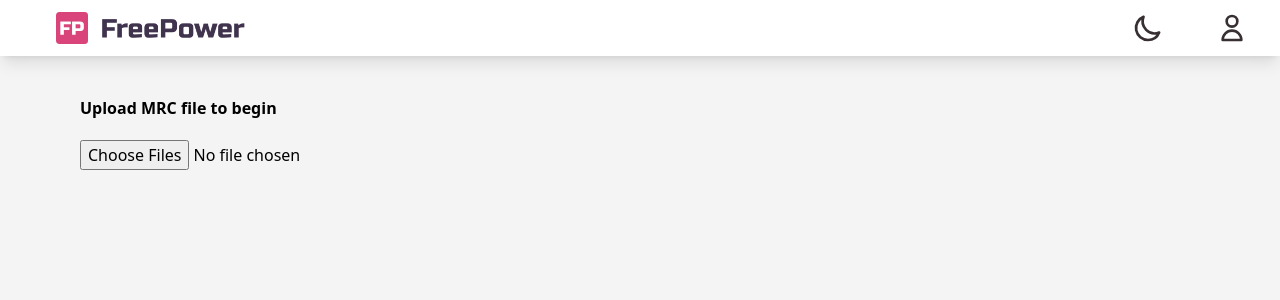
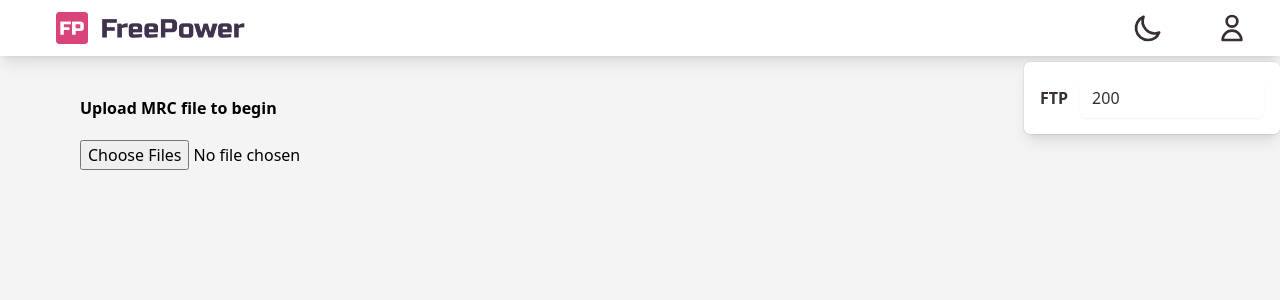
Before and after one commit to FPCycling/FreePower, a SvelteKit app: page / in a window 1280 px wide. Both pictures are taken after a click on the button 1232 px from the left and 28 px from the top of the page. Shown: the top 300 px of the page. Built offline with nearby package versions, Linux system fonts and the light colour scheme.

Commit message:
add user menu for ftp

```diff
--- a/src/components/Header.svelte
+++ b/src/components/Header.svelte
@@ -4,27 +4,40 @@
 
     import { Moon, Sun, User } from './design/icons';
     import Button from './design/buttons/Button.svelte';
+    import UserMenu from './UserMenu.svelte';
 
     const { theme, dark } = getThemeContext();
 
     let logo = $derived($dark ? '/logo_dark.png' : '/logo_light.png');
     let SwitchThemeIcon = $derived($dark ? Sun : Moon);
 
+    let showUserMenu = $state(false);
+
     function handleDarkModeClick() {
         console.log('clicked!');
 
         theme.set($dark ? 'light' : 'dark');
     }
+
+    function toggleUserMenu() {
+        showUserMenu = !showUserMenu;
+    }
 </script>
 
 <span class="flex items-center h-14 shadow-lg bg-white dark:bg-neutral-900 justify-between">
     <a class="pl-14" href={resolve('/')}><img class="h-8" alt="logo" src={logo} /></a>
-    <span class="flex">
+    <span class="flex relative">
         <Button kind="minimal" class="mr-3" onclick={handleDarkModeClick}>
             <SwitchThemeIcon class="text-neutral-900 dark:text-neutral-200 h-8 w-8" />
         </Button>
-        <Button kind="minimal" class="mr-3">
-            <User class="h-8 w-8 text-neutral-900 dark:text-neutral-200" />
-        </Button>
+        <div class="relative">
+            <Button kind="minimal" class="mr-3" onclick={toggleUserMenu}>
+                <User class="h-8 w-8 text-neutral-900 dark:text-neutral-200" />
+            </Button>
+
+            {#if showUserMenu}
+                <UserMenu />
+            {/if}
+        </div>
     </span>
 </span>
--- /dev/null
+++ b/src/components/UserMenu.svelte
@@ -0,0 +1,49 @@
+<script lang="ts">
+    import { userFtp } from '../stores/userSettings';
+
+    let ftpValue = $state($userFtp?.toString() || '200');
+    let ftpError = $state('');
+
+    function handleFtpInput(event: Event) {
+        const input = event.target as HTMLInputElement;
+        ftpValue = input.value;
+
+        const numValue = Number(ftpValue);
+
+        if (isNaN(numValue) || numValue <= 0 || numValue >= 600) {
+            ftpError = 'Invalid FTP';
+        } else {
+            ftpError = '';
+            userFtp.set(numValue);
+            if (typeof window !== 'undefined' && window.localStorage) {
+                localStorage.setItem('userFtp', ftpValue);
+            }
+        }
+    }
+</script>
+
+<div
+    class="absolute right-0 mt-2 w-64 rounded-md shadow-lg bg-white dark:bg-neutral-800 ring-1 ring-black ring-opacity-5 z-50"
+>
+    <div class="p-4">
+        <div class="flex items-center gap-3">
+            <label for="ftpInput" class="text-base font-bold text-neutral-900 dark:text-neutral-200 whitespace-nowrap">
+                FTP
+            </label>
+            <div class="flex-1">
+                <input
+                    id="ftpInput"
+                    type="number"
+                    value={ftpValue}
+                    oninput={handleFtpInput}
+                    class="block w-full rounded-md border-neutral-300 dark:border-neutral-600 bg-white dark:bg-neutral-700 text-neutral-900 dark:text-neutral-200 shadow-sm focus:border-pink-300 focus:ring focus:ring-pink-200 focus:ring-opacity-50 px-3 py-2"
+                    min="1"
+                    max="599"
+                />
+                {#if ftpError}
+                    <p class="text-xs text-red-600 dark:text-red-400 mt-1">{ftpError}</p>
+                {/if}
+            </div>
+        </div>
+    </div>
+</div>
--- a/src/stores/userSettings.ts
+++ b/src/stores/userSettings.ts
@@ -1,9 +1,14 @@
 import { writable } from 'svelte/store';
 
-let initialFtp = 314;
+let initialFtp = 200;
 
 if (typeof window !== 'undefined' && window.localStorage) {
-    initialFtp = Number(localStorage.getItem('userFtp'));
+    const storedFtp = localStorage.getItem('userFtp');
+    if (storedFtp) {
+        initialFtp = Number(storedFtp);
+    } else {
+        localStorage.setItem('userFtp', '200');
+    }
 }
 
 export const userFtp = writable<number | undefined>(initialFtp);
```
